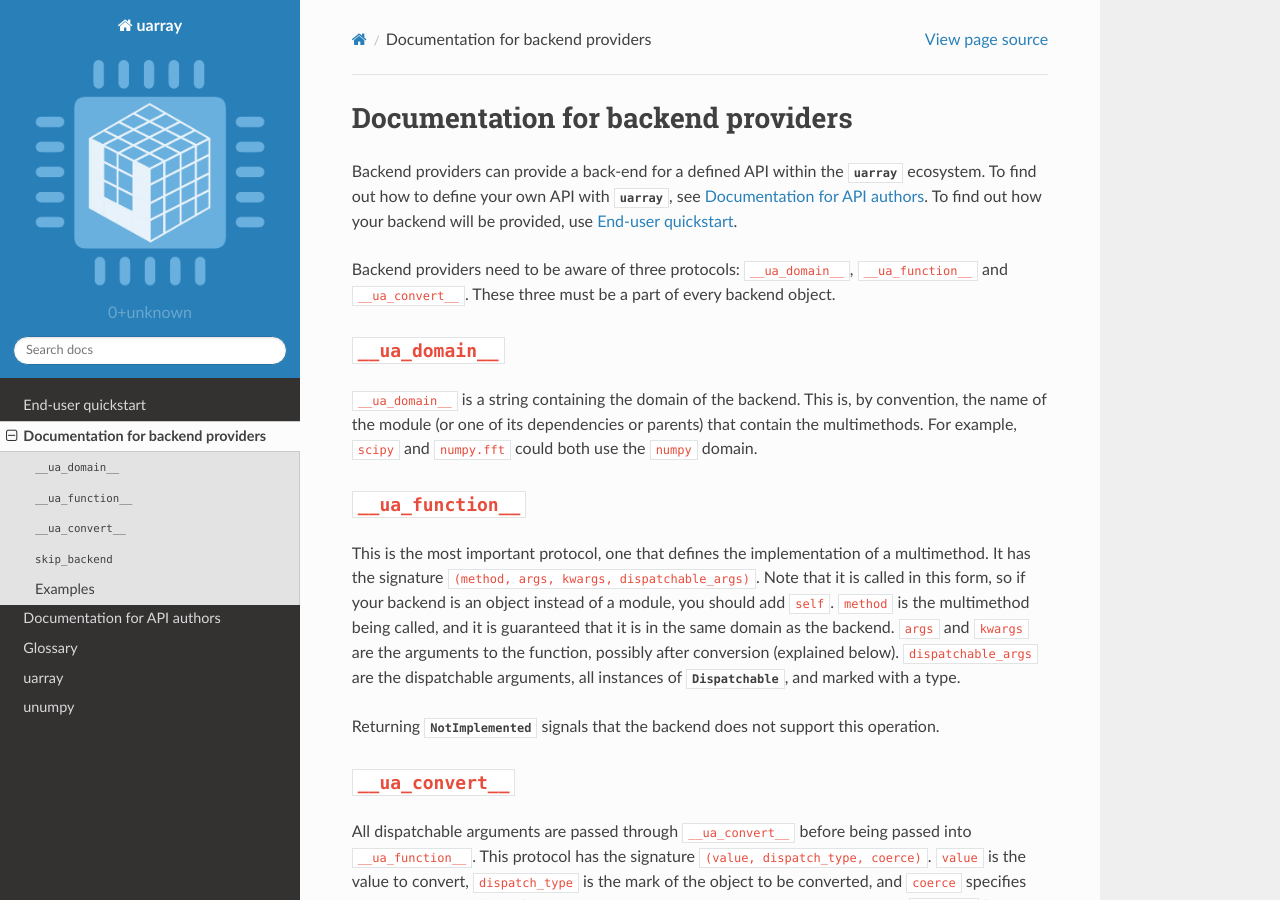
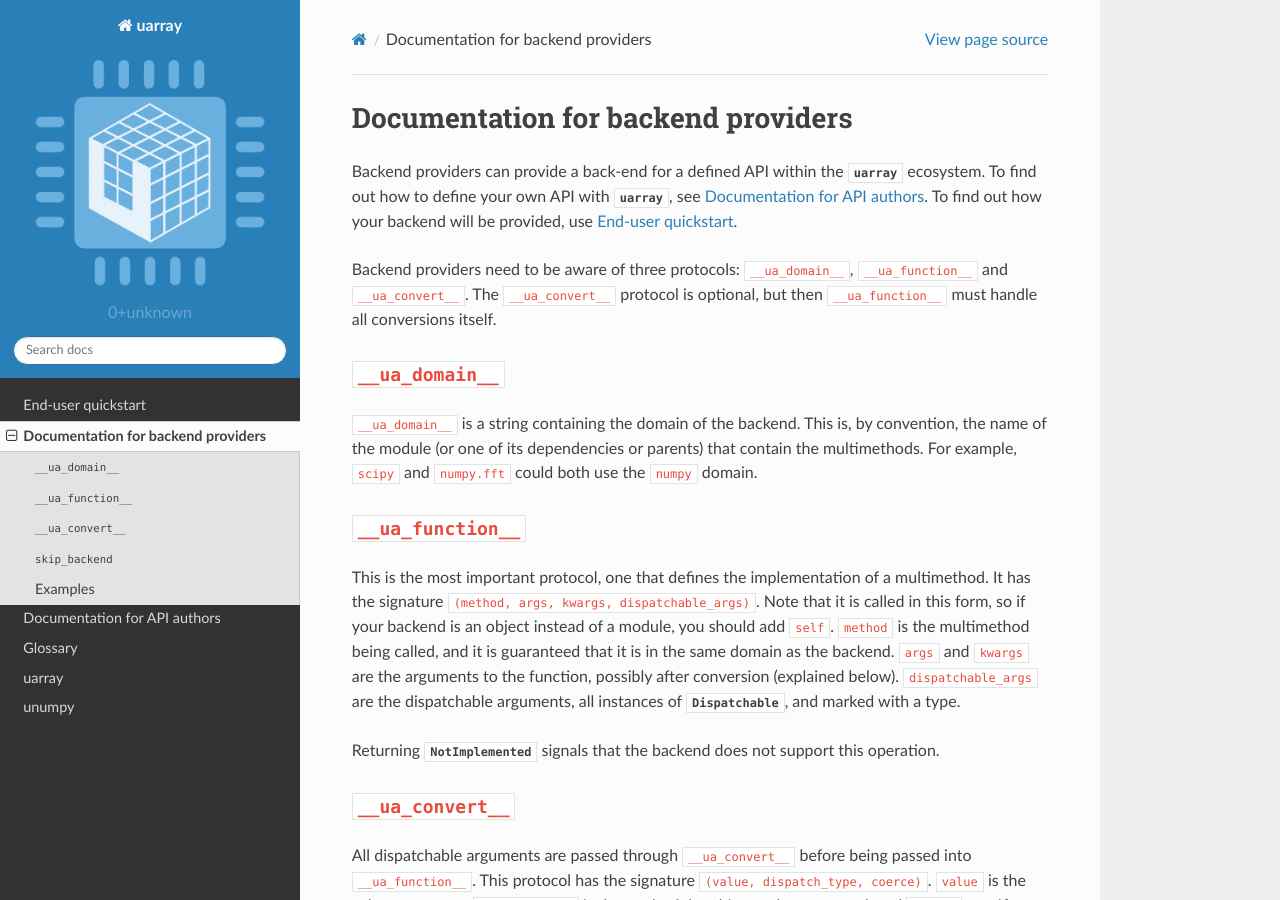
Before and after one commit to Quansight-Labs/uarray, a Sphinx documentation site: the page built from docs/libauthor_docs.rst, in a window 1280 px wide and 900 px high. Built offline with Sphinx 7.4.7 and the Read the Docs theme 2.0.0, drawn with Linux system fonts in a browser that asks for light colours.

Commit message:
Correct wording around __ua_convert__ and clarify multimethod purpose.

```diff
--- a/docs/libauthor_docs.rst
+++ b/docs/libauthor_docs.rst
@@ -11,8 +11,8 @@ API with :obj:`uarray`, see :ref:`mmauthordocs`. To find out how
 your backend will be provided, use :ref:`userdocs`.
 
 Backend providers need to be aware of three protocols: ``__ua_domain__``,
-``__ua_function__`` and ``__ua_convert__``. These three must be a part of
-every backend object.
+``__ua_function__`` and ``__ua_convert__``. The ``__ua_convert__`` protocol
+is optional, but then ``__ua_function__`` must handle all conversions itself.
 
 ``__ua_domain__``
 -----------------
```
Also changed, not shown: 1 other file.
